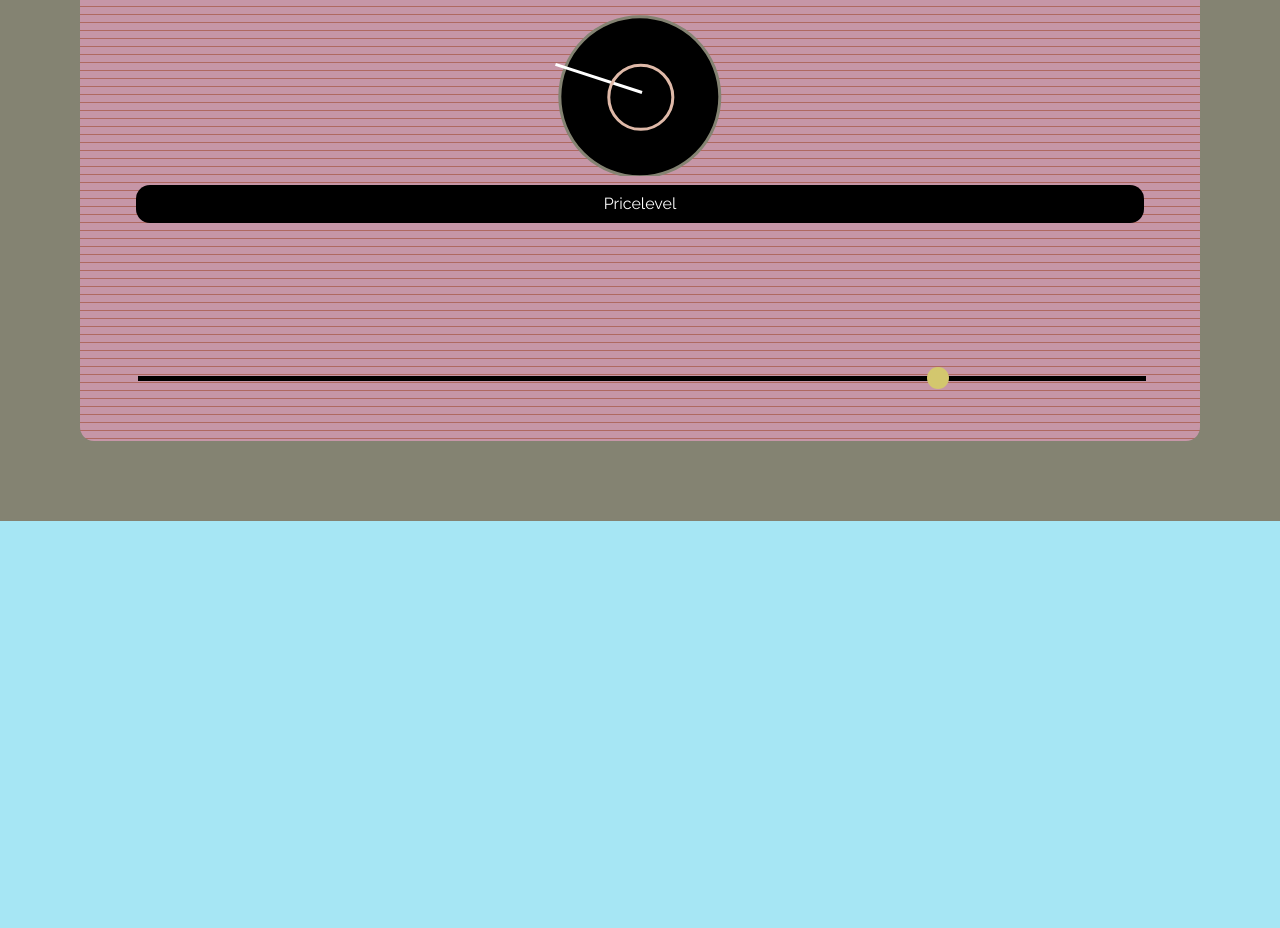
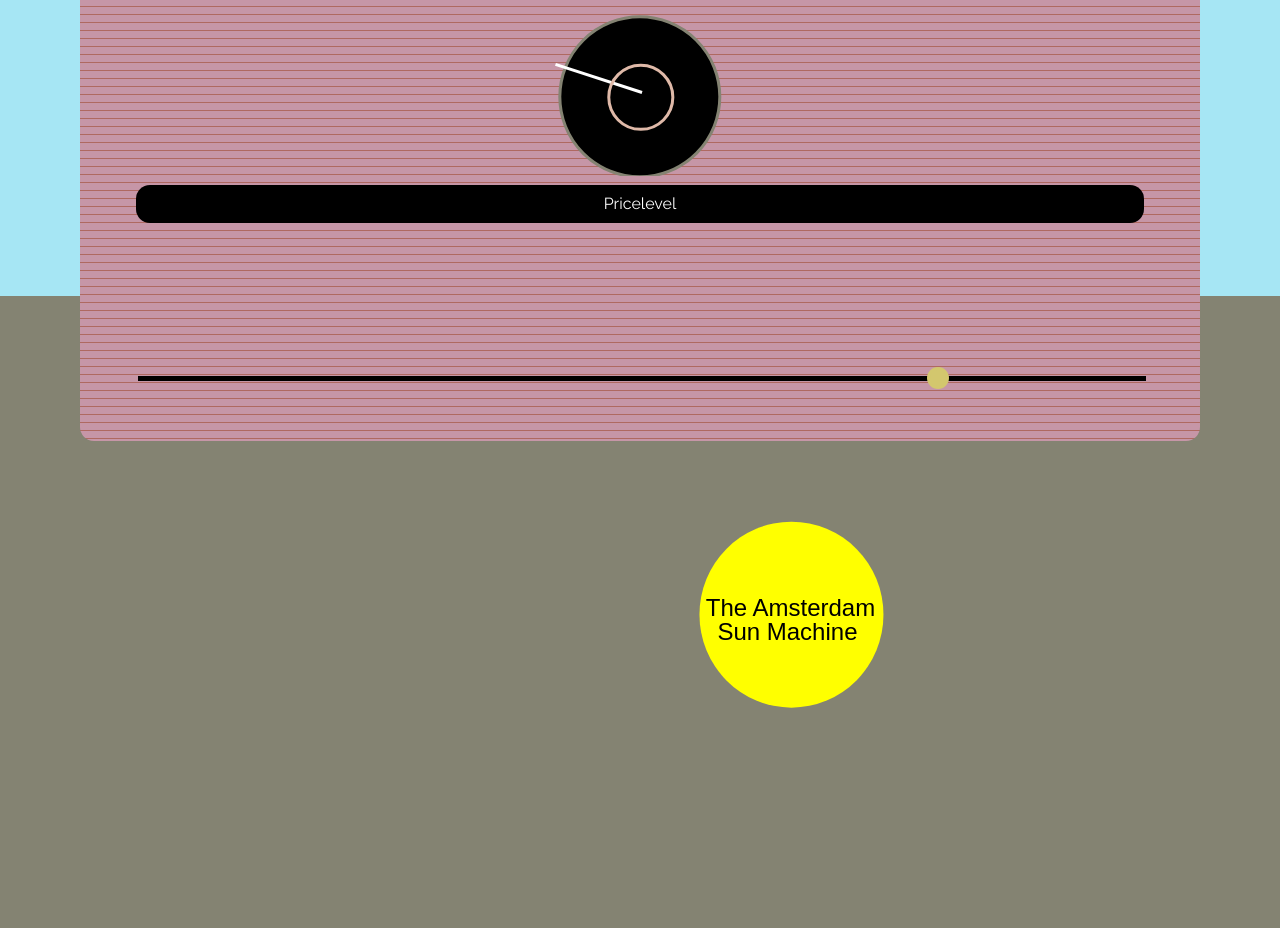
Before and after one commit to madamerobot/damsun-res, a React app: page / in a window 1280 px wide. Shown: the part 1358-2286 px from the top of the page. Before the commit the page ends 1879 px from the top, so only its background shows below. Built offline with nearby package versions, Linux system fonts and the light colour scheme.

Commit message:
Optimising SVG code to get live

```diff
--- a/src/components/App.js
+++ b/src/components/App.js
@@ -53,6 +53,42 @@ class App extends Component {
 							</div>
 					</div>
 
+					<div className="logo">
+						<svg width="640" height="480" className="sunsvg">
+							 <g>
+									<title>Sun Logo</title>
+
+									<text xml:space="preserve" textAnchor="middle" fontFamily="Raleway"
+										fontSize="24" id="svg_3" y="162.64204" x="253.46022"
+										strokeOpacity="0" strokeLinecap="null"
+										strokeLinejoin="null" strokeDasharray="null"
+										strokeWidth="0" stroke="#000000"
+										fill="#000000">The Amsterdam
+									</text>
+
+									<ellipse strokeOpacity="0" ry="93" rx="92" id="svg_1" cy="173.64204"
+									cx="251.46022" strokeLinecap="null" strokeLinejoin="null"
+									strokeDasharray="null" strokeWidth="5" stroke="#000000"
+									fill="#ffff00"/>
+
+									<text id="svg_4" xml:space="preserve" textAnchor="middle"
+									fontFamily="Sans-serif" fontSize="24" y="174.82314" x="250.47512"
+									strokeOpacity="0" strokeLinecap="null" strokeLinejoin="null"
+									strokeDasharray="null" strokeWidth="0" stroke="#000000"
+									fill="#000000">The Amsterdam
+									</text>
+
+									<text xml:space="preserve" textAnchor="middle"
+									fontFamily="Sans-serif" fontSize="24" id="svg_5"
+									y="198.64204" x="247.46022" strokeOpacity="0"
+									strokeLinecap="null" strokeLinejoin="null"
+									strokeDasharray="null" strokeWidth="0"
+									stroke="#000000" fill="#000000">Sun Machine
+									</text>
+							 </g>
+						</svg>
+				</div>
+
 				</div>
 			</div>
 		);
```
Also changed, not shown: build/asset-manifest.json, build/index.html, build/service-worker.js, 7 other files.
